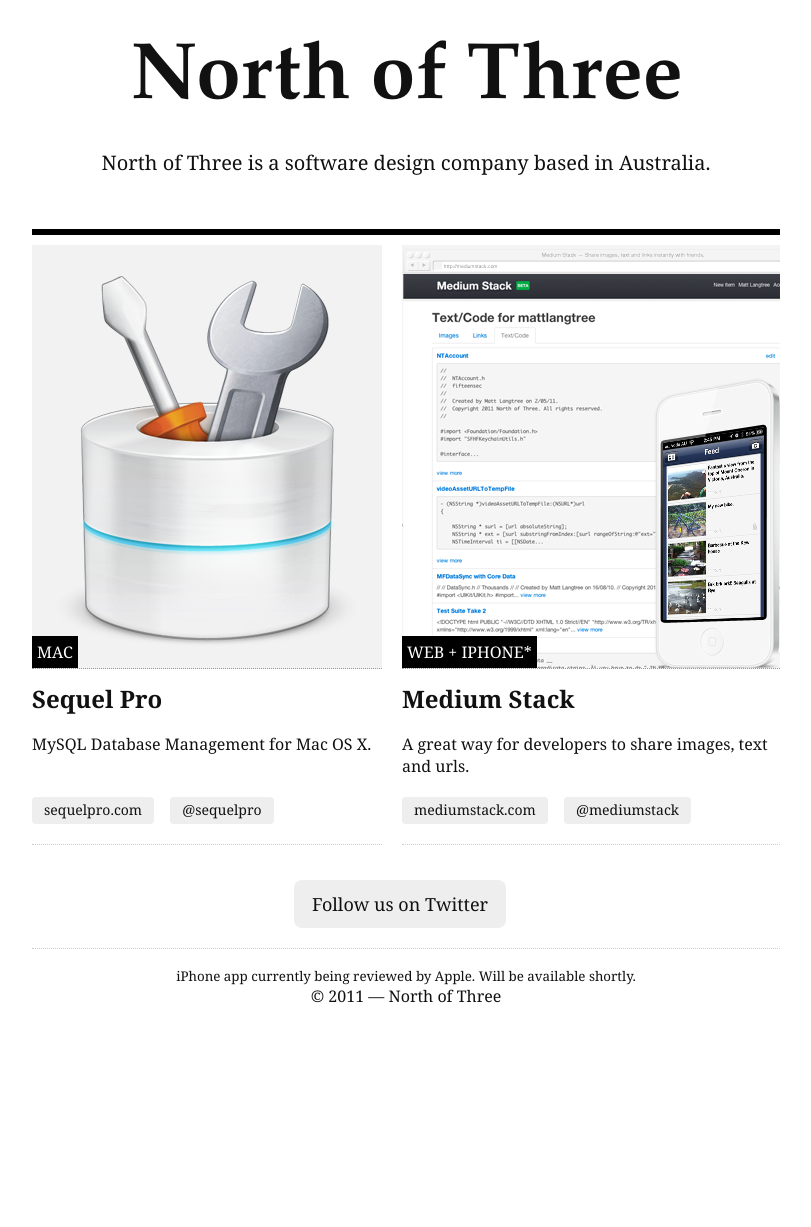
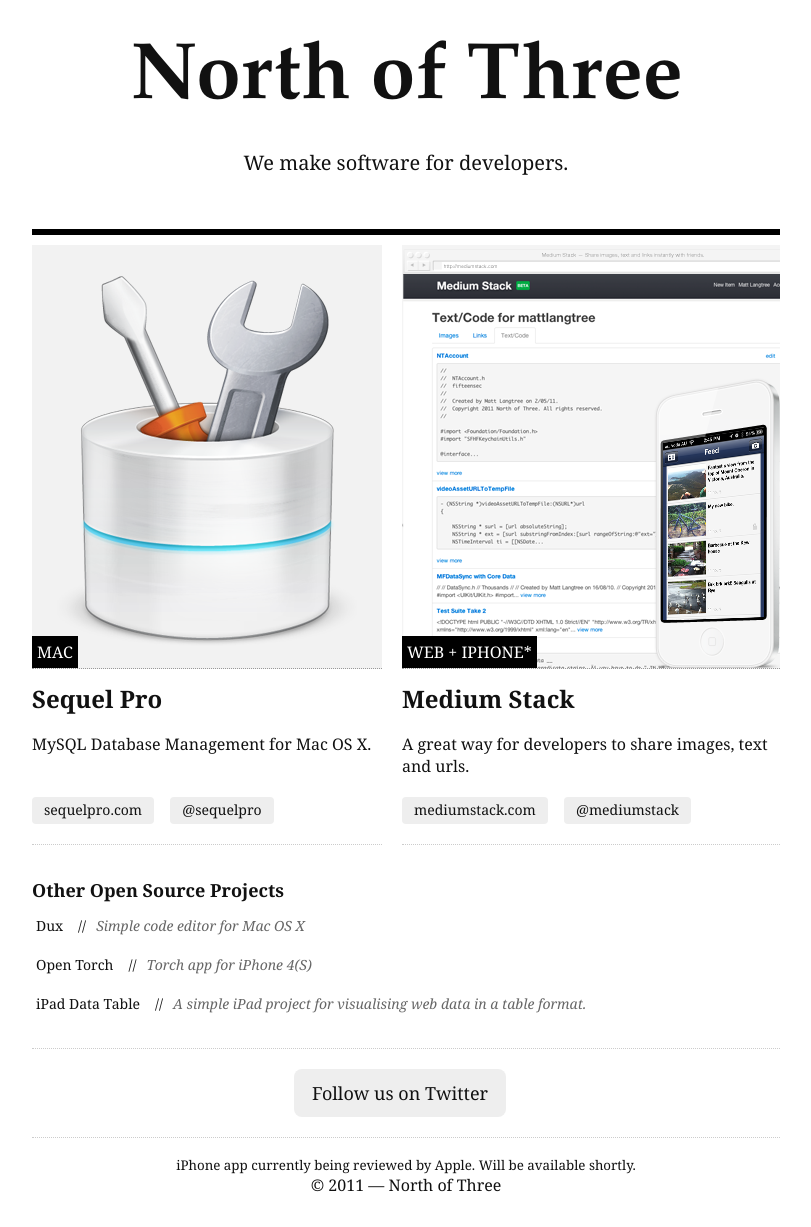
Before and after one commit to mattlangtree/northofthree.github.io, a PHP site: page / in a window 1280 px wide. Shown: the whole page, without its empty margins (234-1045 px from the left). Before the commit the page ends 1003 px from the top, so only its background shows below. Run offline with PHP 8.4, Linux system fonts and the light colour scheme.

Commit message:
Add open source projects to the bottom of the page.
git-svn-id: https://nof3.springloops.com/source/northofthree/trunk@17 336c6bb2-501c-45ac-a62c-0dffd56cd18d

```diff
--- a/index.php
+++ b/index.php
@@ -19,7 +19,7 @@
 			</div>
 
 			<heading class="subheading">
-				<p>North of Three is a software design company based in  Australia. </p>
+				<p>We make software for developers.</p>
 			</heading>
 
             <section class="box left">
@@ -58,11 +58,36 @@
 
             </section>
 
+
         <div class="clr"></div>
 
-		<heading class="botomcta">
-			<p class="contactus"><a href="http://twitter.com/nof3" class="button" target="_blank" title="Follow North of Three on Twitter">Follow us on Twitter</a></p>
-		</heading>
+
+			<div id="other-projects">
+
+				<h3>Other Open Source Projects</h3>
+
+				<dl>
+					<dt><a href="http://abhibeckert.github.com/Dux/" title="abhibeckert/Dux @ GitHub" target="_blank">Dux</a> &nbsp; // </dt>
+					<dd>Simple code editor for Mac OS X</dd>
+				</dl>
+				<dl>
+					<dt><a href="http://abhibeckert.github.com/Open-Torch/" title="Open Torch - Torch app for iPhone 4" target="_blank">Open Torch</a> &nbsp; // </dt>
+					<dd>Torch app for iPhone 4(S)</dd>
+				</dl>
+				<dl>
+					<dt><a href="https://github.com/mattlangtree/DataTable" title="iPad Data Table" target="_blank">iPad Data Table</a> &nbsp; // </dt>
+					<dd>A simple iPad project for visualising web data in a table format.</dd>
+				</dl>
+
+			</div>
+
+	        <div class="clr"></div>
+
+			<heading class="botomcta">
+				<p class="contactus"><a href="http://twitter.com/northofthree" class="button" target="_blank" title="Follow North of Three on Twitter">Follow us on Twitter</a></p>
+			</heading>
+
+
 		<div class="clr"></div>
         <footer>
 			<small>iPhone app currently being reviewed by Apple. Will be available shortly.</small>
--- a/main.css
+++ b/main.css
@@ -13,6 +13,10 @@
 }
 p {
     font-size: 20px;
+}
+h3 {
+	font-size: 18px;
+	margin-bottom: 4px;
 }
 a.btn {
   -webkit-border-bottom-left-radius: 6px 6px;
@@ -64,6 +68,8 @@
 }
 heading.botomcta {
 	display: block;
+	margin-top: 25px;
+	border-top: 1px dotted #CCC;
 	border-bottom: 1px dotted #CCC;
 }
 heading.botomcta p{
@@ -218,3 +224,38 @@
 	padding-top: 12px;
 	padding-bottom: 12px;
 }
+
+#other-projects {
+	font-size: 14px;
+}
+#other-projects dl {
+	display: block;
+	margin: 0px;
+	padding: 0px;
+}
+#other-projects dt {
+	clear: left;
+	padding: 0px;
+	margin: 4px 0px;
+	float: left;
+	padding: 6px 0px 6px 0px;
+}
+#other-projects dt a {
+	font-weight: normal;
+	padding: 4px;
+}
+#other-projects dt a:hover {
+	border-radius: 4px;
+    -moz-border-radius: 4px;
+    -webkit-border-radius: 4px;
+    background-color: black;
+	color: white;
+}
+#other-projects dd {
+	padding: 6px 0px 6px 0px;
+	margin-left: 5px;
+	margin: 4px 0px 4px 10px;
+	color: #666;
+	float: left;
+	font-style: italic;
+}
```
